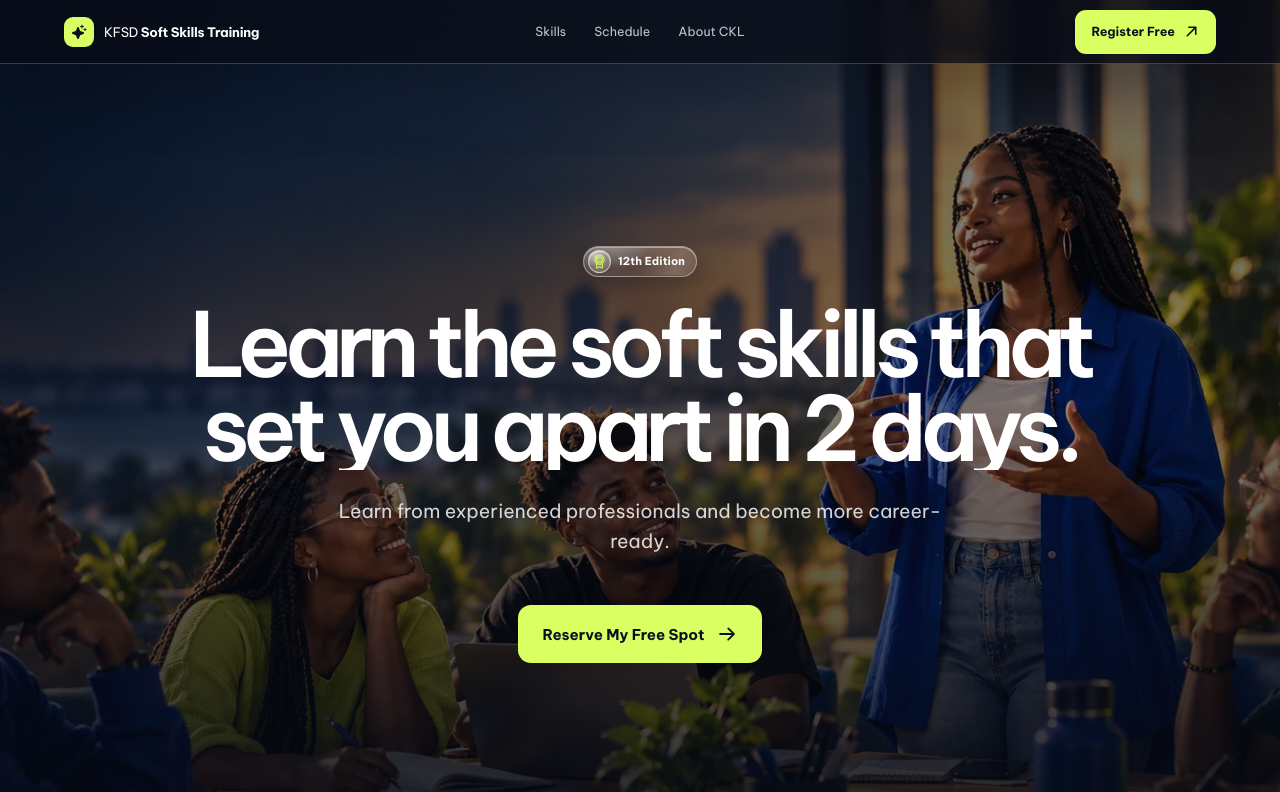
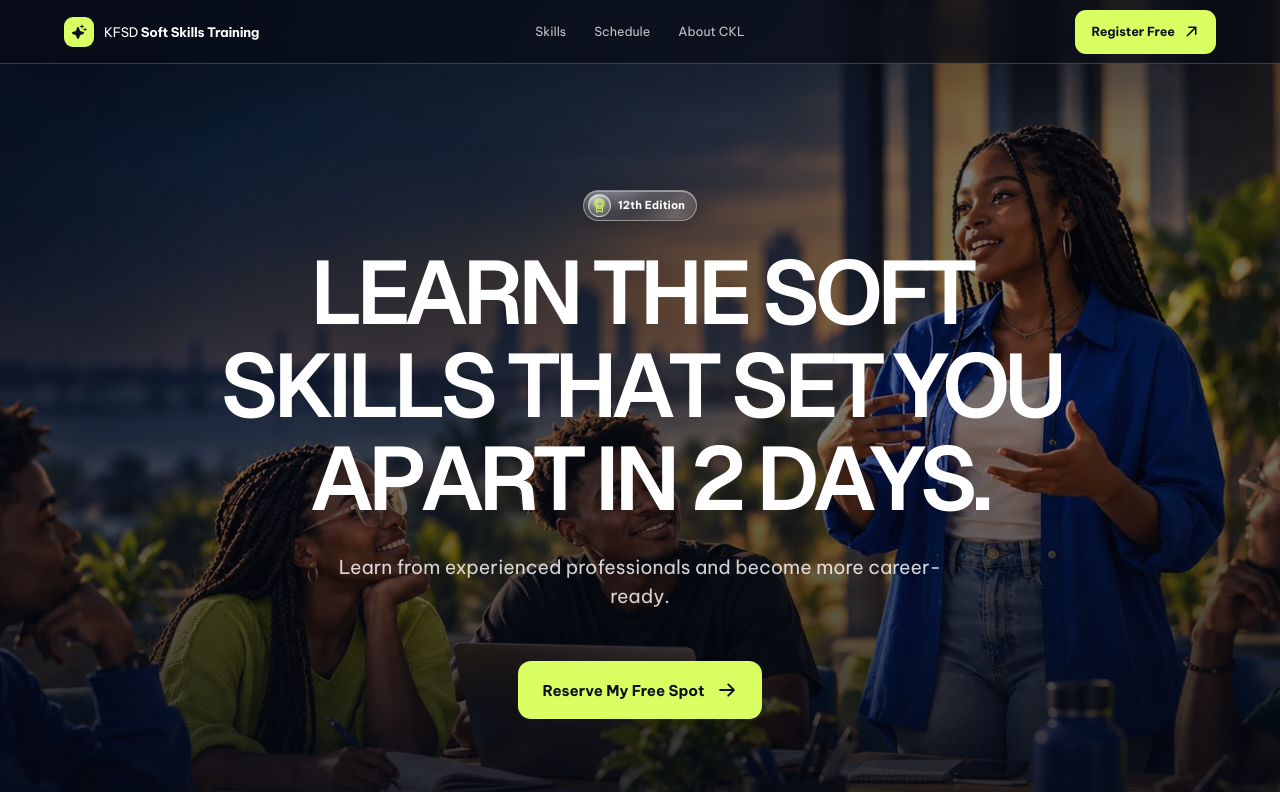
Before and after one commit to chiazaokoli/kfsd-website, a Next.js app: page / in a window 1280 px wide. Shown: the top 792 px of the page. Built offline with nearby package versions, Linux system fonts and the light colour scheme.

Commit message:
Use Geist and animate hero letters in reading order

```diff
--- a/app/globals.css
+++ b/app/globals.css
@@ -64,12 +64,14 @@ img { display: block; }
 .edition-badge::before { position: absolute; z-index: -1; inset: 1px; border-radius: inherit; background: radial-gradient(ellipse at 25% -35%, rgba(255,255,255,.4), transparent 58%), linear-gradient(110deg, transparent 55%, rgba(255,255,255,.13) 82%, transparent); content: ""; pointer-events: none; }
 .edition-badge-icon { display: grid; width: 23px; height: 23px; flex: 0 0 auto; place-items: center; border: 1px solid rgba(255,255,255,.55); border-radius: 50%; background: radial-gradient(circle at 30% 20%, rgba(255,255,255,.5), rgba(255,255,255,.12) 48%, rgba(255,255,255,.05)); box-shadow: inset 0 1px 1px rgba(255,255,255,.65), 0 2px 8px rgba(0,0,0,.18); backdrop-filter: blur(12px) saturate(170%); -webkit-backdrop-filter: blur(12px) saturate(170%); }
 .edition-badge svg { color: var(--lime); filter: drop-shadow(0 1px 3px rgba(217,255,99,.25)); }
-.new-hero h1 { max-width: 1240px; margin: 0 auto; font-size: clamp(3.4rem, 7vw, 7.3rem); font-weight: 550; letter-spacing: -.075em; line-height: .94; text-wrap: balance; }
-.new-hero h1.hero-gradient-wipe, .new-hero h1.hero-gradient-wipe .hero-scramble-active { color: transparent; background-image: linear-gradient(90deg, #fff 0%, #fff 38%, #ffd6a6 44%, #fa95bd 48%, #ad92ff 52%, #8bc8ff 56%, #fff 62%, #fff 100%); background-size: 300% 100%; background-position: 100% center; background-clip: text; -webkit-background-clip: text; -webkit-text-fill-color: transparent; animation: hero-gradient-pass 1.65s cubic-bezier(.22,.61,.36,1) forwards; }
-@keyframes hero-gradient-pass { to { background-position: 0% center; } }
-.hero-scramble { position: relative; display: inline-block; white-space: nowrap; }
+.new-hero h1 { max-width: 1240px; margin: 0 auto; font-family: var(--font-geist-sans), sans-serif; font-size: clamp(3.4rem, 7vw, 7.3rem); font-weight: 600; letter-spacing: -.07em; line-height: 1.04; text-wrap: balance; }
+.hero-word { display: inline-block; white-space: nowrap; }
+.hero-letter { position: relative; display: inline-block; color: var(--white); }
+.hero-gradient-wipe .hero-letter::after { position: absolute; inset: 0; color: transparent; background: linear-gradient(110deg, #ffd6a6, #fa95bd 42%, #ad92ff 70%, #8bc8ff); background-clip: text; -webkit-background-clip: text; -webkit-text-fill-color: transparent; content: attr(data-letter); clip-path: inset(0 100% 0 0); animation: hero-letter-pass 440ms ease-in-out var(--letter-delay) both; }
+@keyframes hero-letter-pass { 0% { clip-path: inset(0 100% 0 0); } 46% { clip-path: inset(0 0 0 0); } 100% { clip-path: inset(0 0 0 100%); } }
+.hero-scramble { position: relative; display: inline-block; padding-bottom: .1em; margin-bottom: -.1em; white-space: nowrap; }
 .hero-scramble-placeholder { visibility: hidden; }
-.hero-scramble-active { position: absolute; inset: 0; }
+.hero-scramble-active { position: absolute; top: 0; left: 0; white-space: nowrap; }
 .hero-subhead { max-width: 610px; margin: 27px auto 0; color: rgba(255,255,255,.82); font-size: clamp(1.03rem, 1.5vw, 1.3rem); line-height: 1.55; }
 .primary-cta { display: inline-flex; min-height: 58px; align-items: center; gap: 13px; margin-top: 15px; padding: 0 25px; color: var(--ink); border-radius: 13px; background: var(--lime); box-shadow: 0 16px 50px rgba(0,0,0,.22); font-size: .93rem; font-weight: 750; transition: transform 220ms ease, box-shadow 220ms ease; }
 .primary-cta:hover { transform: translateY(-4px); box-shadow: 0 22px 60px rgba(217,255,99,.22); }
@@ -337,7 +339,7 @@ img { display: block; }
   .splash-moment small { position: absolute; right: 0; bottom: 22px; padding: 0; }
   .splash-footer { right: 20px; bottom: 24px; left: 20px; }
   .hero-kicker { font-size: .63rem; }
-  .new-hero h1 { font-size: 3rem; line-height: .96; }
+  .new-hero h1 { font-size: 3rem; line-height: 1.04; }
   .hero-subhead { font-size: .94rem; }
   .primary-cta { min-height: 50px; gap: 10px; padding: 0 19px; font-size: .84rem; }
   .primary-cta svg { width: 18px; height: 18px; }
--- a/app/layout.tsx
+++ b/app/layout.tsx
@@ -1,4 +1,5 @@
 import type { Metadata } from "next";
+import { GeistSans } from "geist/font/sans";
 import "@fontsource/be-vietnam-pro/400.css";
 import "@fontsource/be-vietnam-pro/500.css";
 import "@fontsource/be-vietnam-pro/600.css";
@@ -16,7 +17,7 @@ export default function RootLayout({
 }: Readonly<{ children: React.ReactNode }>) {
   return (
     <html lang="en">
-      <body>{children}</body>
+      <body className={GeistSans.variable}>{children}</body>
     </html>
   );
 }
--- a/app/page.tsx
+++ b/app/page.tsx
@@ -1,6 +1,6 @@
 "use client";
 
-import { FormEvent, useEffect, useRef, useState } from "react";
+import { type CSSProperties, FormEvent, Fragment, useEffect, useRef, useState } from "react";
 import Image from "next/image";
 import { useGSAP } from "@gsap/react";
 import gsap from "gsap";
@@ -15,8 +15,16 @@ import { siteConfig } from "../src/config/site";
 
 gsap.registerPlugin(useGSAP, ScrollTrigger);
 const assetPrefix = process.env.NEXT_PUBLIC_BASE_PATH ?? "";
-const heroScrambleTarget = "2 days.";
-const scrambleCharacters = "abcdefghijklmnopqrstuvwxyz0123456789";
+const heroIntroWords = ["LEARN", "THE", "SOFT", "SKILLS", "THAT", "SET", "YOU", "APART", "IN"];
+const heroScrambleTarget = "2 DAYS.";
+const scrambleCharacters = "ABCDEFGHIJKLMNOPQRSTUVWXYZ0123456789";
+const heroScrambleStart = heroIntroWords.join("").length;
+
+function heroLetters(text: string, startIndex: number) {
+  return [...text].map((letter, index) => letter === " " ? " " : (
+    <span className="hero-letter" data-letter={letter} key={index} style={{ "--letter-delay": `${(startIndex + index) * 48}ms` } as CSSProperties}>{letter}</span>
+  ));
+}
 
 const questions = [
   "Do you struggle with rallying your friends around a task?",
@@ -174,7 +182,7 @@ export default function Home() {
           <div className="hero-scrim" aria-hidden="true" />
           <div className="hero-content">
             <p className="edition-badge hero-enter"><span className="edition-badge-icon"><Medal size={15} weight="duotone" aria-hidden="true" /></span><span>{siteConfig.edition}</span></p>
-            <h1 className="hero-enter" id="hero-title" aria-label="Learn the soft skills that set you apart in 2 days.">Learn the soft skills that set you apart in <span className="hero-scramble" aria-hidden="true"><span className="hero-scramble-placeholder">2 days.</span><span className="hero-scramble-active">{heroScrambleText}</span></span></h1>
+            <h1 className="hero-enter" id="hero-title" aria-label="Learn the soft skills that set you apart in 2 days."><span aria-hidden="true">{heroIntroWords.map((word, index) => <Fragment key={word}>{index > 0 && " "}<span className="hero-word">{heroLetters(word, heroIntroWords.slice(0, index).join("").length)}</span></Fragment>)}{" "}<span className="hero-scramble"><span className="hero-scramble-placeholder">{heroScrambleTarget}</span><span className="hero-scramble-active">{heroLetters(heroScrambleText, heroScrambleStart)}</span></span></span></h1>
             <p className="hero-subhead hero-enter">Learn from experienced professionals and become more career-ready.</p>
             <a className="primary-cta hero-enter" href="#register">Reserve My Free Spot <ArrowRight size={20} weight="bold" /></a>
           </div>
--- a/package.json
+++ b/package.json
@@ -13,6 +13,7 @@
     "@fontsource/be-vietnam-pro": "^5.2.8",
     "@gsap/react": "^2.1.2",
     "@phosphor-icons/react": "^2.1.10",
+    "geist": "^1.7.2",
     "gsap": "^3.13.0",
     "next": "^16.0.0",
     "react": "^19.2.0",
```
Also changed, not shown: 1 other file (tests, documents, lock files or other folders).
